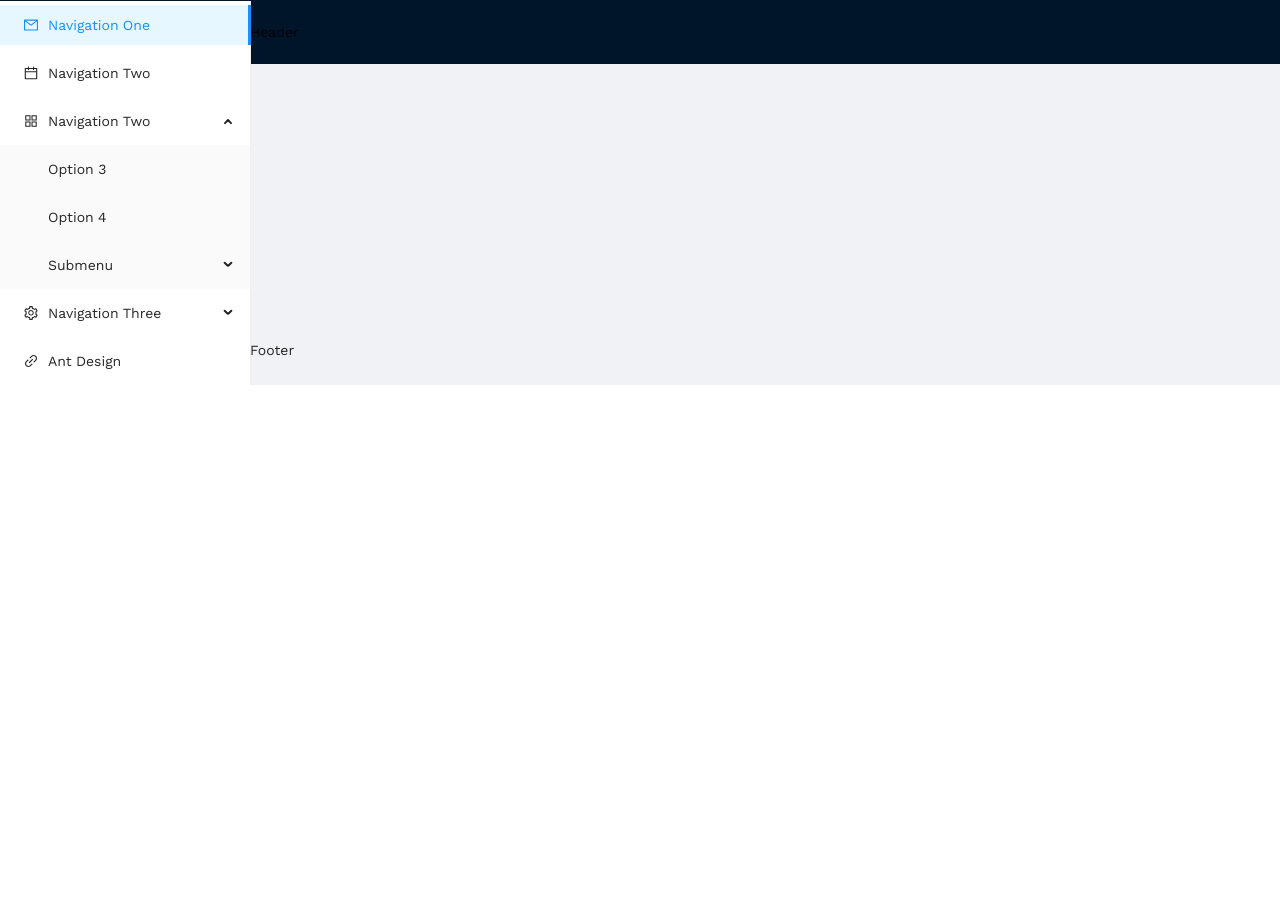
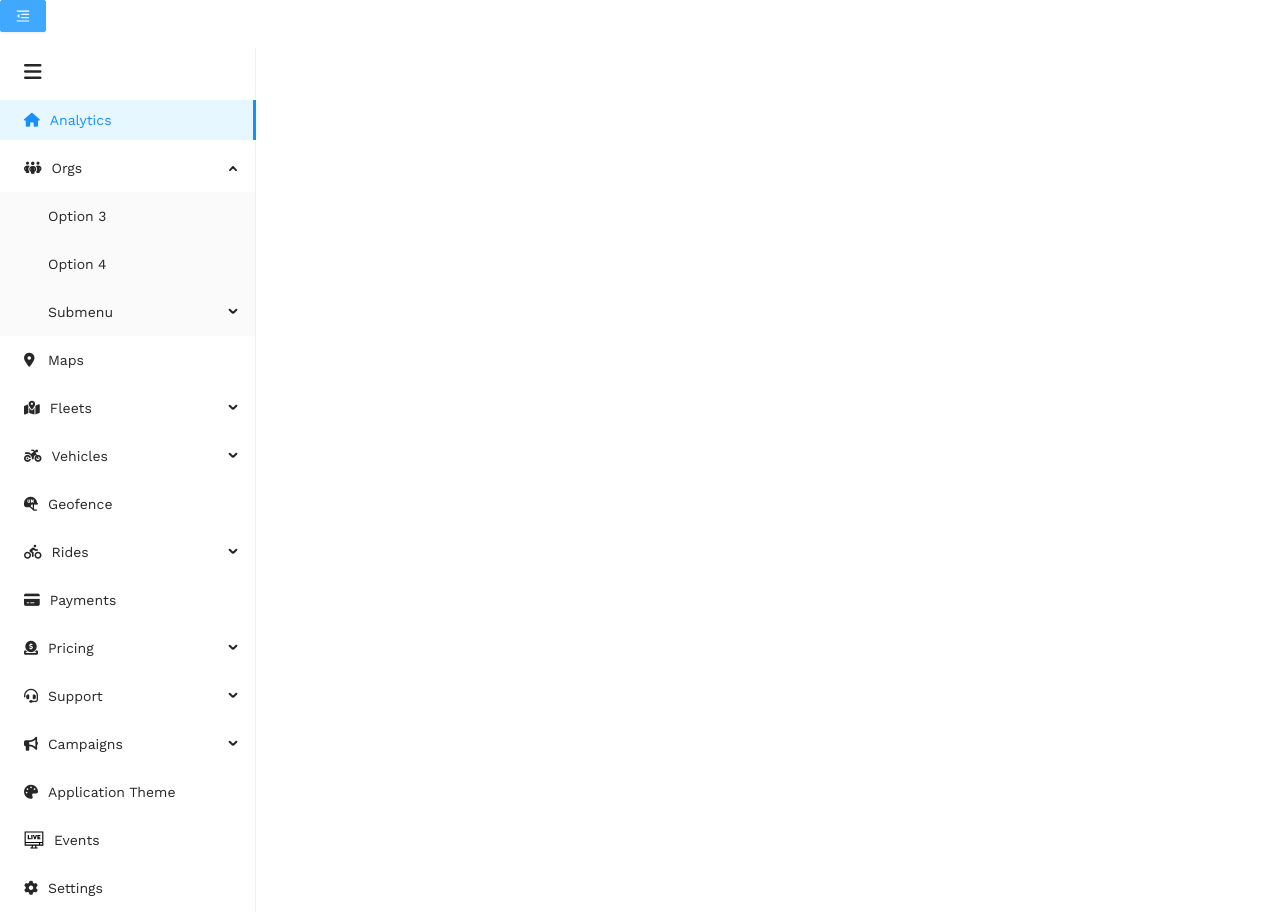
Before and after one commit to huythanh13082000/DATN_FRONTEND, a React (Create React App) app: page / in a window 1280 px wide. Before the commit the page ends 800 px from the top, so only its background shows below. Built offline with nearby package versions, Linux system fonts and the light colour scheme.

Commit message:
update 22/09

```diff
--- a/public/index.html
+++ b/public/index.html
@@ -15,6 +15,13 @@
     <link
       href="https://fonts.googleapis.com/css2?family=Work+Sans&display=swap"
       rel="stylesheet"
+    />
+    <link
+      rel="stylesheet"
+      href="https://cdnjs.cloudflare.com/ajax/libs/font-awesome/6.2.0/css/all.min.css"
+      integrity="sha512-xh6O/CkQoPOWDdYTDqeRdPCVd1SpvCA9XXcUnZS2FmJNp1coAFzvtCN9BmamE+4aHK8yyUHUSCcJHgXloTyT2A=="
+      crossorigin="anonymous"
+      referrerpolicy="no-referrer"
     />
     <!--
       manifest.json provides metadata used when your web app is installed on a
--- a/src/components/menu/index.tsx
+++ b/src/components/menu/index.tsx
@@ -1,34 +1,50 @@
 import {
   AppstoreOutlined,
-  CalendarOutlined,
-  LinkOutlined,
+  ContainerOutlined,
+  DesktopOutlined,
   MailOutlined,
-  SettingOutlined,
+  MenuFoldOutlined,
+  MenuUnfoldOutlined,
+  PieChartOutlined,
 } from '@ant-design/icons'
-import {Divider, Menu, Switch, Row, Col} from 'antd'
-import type {MenuProps, MenuTheme} from 'antd/es/menu'
+import type {MenuProps} from 'antd'
+import {Button, Menu} from 'antd'
 import React, {useState} from 'react'
 
 type MenuItem = Required<MenuProps>['items'][number]
 
 function getItem(
   label: React.ReactNode,
-  key?: React.Key | null,
+  key: React.Key,
   icon?: React.ReactNode,
-  children?: MenuItem[]
+  children?: MenuItem[],
+  type?: 'group'
 ): MenuItem {
   return {
     key,
     icon,
     children,
     label,
+    type,
   } as MenuItem
 }
-
 const items: MenuItem[] = [
-  getItem('Navigation One', '1', <MailOutlined />),
-  getItem('Navigation Two', '2', <CalendarOutlined />),
-  getItem('Navigation Two', 'sub1', <AppstoreOutlined />, [
+  getItem(
+    '',
+    '',
+    <>
+      {/* <div style={{padding: '2rem 0'}}> */}
+      <i style={{fontSize: '20px'}} className='fa-solid fa-bars'></i>
+      {/* <img
+          src='https://campusride-dashboard.joyridecity.bike/logo/testing.svg'
+          alt=''
+          style={{width: '100px', height: '41px'}}
+        /> */}
+      {/* </div> */}
+    </>
+  ),
+  getItem('Analytics', '1', <i className='fa-solid fa-house'></i>),
+  getItem('Orgs', 'sub1', <i className='fa-solid fa-people-group'></i>, [
     getItem('Option 3', '3'),
     getItem('Option 4', '4'),
     getItem('Submenu', 'sub1-2', null, [
@@ -36,52 +52,95 @@ const items: MenuItem[] = [
       getItem('Option 6', '6'),
     ]),
   ]),
-  getItem('Navigation Three', 'sub2', <SettingOutlined />, [
+  getItem('Maps', '2', <i className='fa-solid fa-location-dot'></i>),
+  getItem('Fleets', 'sub2', <i className='fa-solid fa-map-location-dot'></i>, [
     getItem('Option 7', '7'),
     getItem('Option 8', '8'),
     getItem('Option 9', '9'),
     getItem('Option 10', '10'),
   ]),
+  getItem('Vehicles', 'sub3', <i className='fa-solid fa-motorcycle'></i>, [
+    getItem('Option 7', '7'),
+    getItem('Option 8', '8'),
+    getItem('Option 9', '9'),
+    getItem('Option 10', '10'),
+  ]),
+  getItem('Geofence', '3', <i className='fa-solid fa-helmet-un'></i>),
+  getItem('Rides', 'sub4', <i className='fa-solid fa-person-biking'></i>, [
+    getItem('Option 7', '7'),
+    getItem('Option 8', '8'),
+    getItem('Option 9', '9'),
+    getItem('Option 10', '10'),
+  ]),
+  getItem('Payments', '4', <i className='fa-solid fa-credit-card'></i>),
   getItem(
-    <a href='https://ant.design' target='_blank' rel='noopener noreferrer'>
-      Ant Design
-    </a>,
-    'link',
-    <LinkOutlined />
+    'Pricing',
+    'sub5',
+    <i className='fa-solid fa-circle-dollar-to-slot'></i>,
+    [
+      getItem('Option 7', '7'),
+      getItem('Option 8', '8'),
+      getItem('Option 9', '9'),
+      getItem('Option 10', '10'),
+    ]
   ),
+  getItem('Support', 'sub6', <i className='fa-solid fa-headset'></i>, [
+    getItem('Option 7', '7'),
+    getItem('Option 8', '8'),
+    getItem('Option 9', '9'),
+    getItem('Option 10', '10'),
+  ]),
+  getItem('Campaigns', 'sub7', <i className='fa-solid fa-bullhorn'></i>, [
+    getItem('Option 7', '7'),
+    getItem('Option 8', '8'),
+    getItem('Option 9', '9'),
+    getItem('Option 10', '10'),
+  ]),
+  getItem('Application Theme', '5', <i className='fa-solid fa-palette'></i>),
+  getItem(
+    'Events',
+    '6',
+    <svg
+      viewBox='-21 -50 682.66669 682'
+      width='20px'
+      xmlns='http://www.w3.org/2000/svg'
+    >
+      <path d='m640 483.800781v-485.382812h-640v485.382812h247.328125l-14.65625 60.105469h-35.664063v37.5h245.992188v-37.5h-35.671875l-14.652344-60.105469zm-110-37.5v-52.882812h72.5v52.882812zm72.5-410.382812v320h-565v-320zm-565 357.5h455v52.882812h-455zm331.230469 150.480469h-97.460938l14.660157-60.097657h68.140624zm0 0'></path>
+      <path d='m214.394531 233.988281h-67.007812v-112.375h-40.574219v147.75h107.582031zm0 0'></path>
+      <path d='m228.546875 121.613281h40.574219v147.75h-40.574219zm0 0'></path>
+      <path d='m368.796875 269.363281 54.3125-147.75h-42.660156l-28.503907 96.769531-28.929687-96.769531h-42.867187l54.9375 147.75zm0 0'></path>
+      <path d='m539.644531 233.988281h-64.71875v-23.304687h53.6875v-32.882813h-53.6875v-20.808593h62.847657v-35.378907h-103.421876v147.75h105.292969zm0 0'></path>
+    </svg>
+  ),
+  getItem('Settings', '7', <i className='fa-solid fa-gear'></i>),
 ]
 
 const MenuHome: React.FC = () => {
-  const [mode, setMode] = useState<'vertical' | 'inline'>('inline')
-  const [theme, setTheme] = useState<MenuTheme>('light')
+  const [collapsed, setCollapsed] = useState(false)
 
-  // const changeMode = (value: boolean) => {
-  //   setMode(value ? 'vertical' : 'inline')
-  // }
-
-  // const changeTheme = (value: boolean) => {
-  //   setTheme(value ? 'dark' : 'light')
-  // }
+  const toggleCollapsed = () => {
+    setCollapsed(!collapsed)
+  }
 
   return (
-    <>
-      {/* <Switch onChange={changeMode} /> Change Mode
-      <Divider type='vertical' />
-      <Switch onChange={changeTheme} /> Change Style
-      <br />
-      <br /> */}
-      <Row>
-        <Col></Col>
-      </Row>
+    <div style={{width: 256}}>
+      <Button
+        type='primary'
+        onClick={toggleCollapsed}
+        style={{marginBottom: 16}}
+      >
+        {collapsed ? <MenuUnfoldOutlined /> : <MenuFoldOutlined />}
+      </Button>
       <Menu
-        style={{width: 251}}
         defaultSelectedKeys={['1']}
         defaultOpenKeys={['sub1']}
-        mode={mode}
-        theme={theme}
+        mode='inline'
+        theme='light'
+        inlineCollapsed={collapsed}
         items={items}
+        title='logo'
       />
-    </>
+    </div>
   )
 }
 
--- /dev/null
+++ b/src/components/menu/menu.css
@@ -0,0 +1,10 @@
+.logo-menu {
+  font-style: normal;
+  font-weight: 700;
+  font-size: 24px;
+  line-height: 29px;
+  /* identical to box height */
+
+  color: #000000;
+  margin: 0 1rem;
+}
--- a/src/index.tsx
+++ b/src/index.tsx
@@ -1,24 +1,24 @@
-import React from "react";
-import { createRoot } from "react-dom/client";
-import { Provider } from "react-redux";
-import { store } from "./app/store";
-import reportWebVitals from "./reportWebVitals";
-import { BrowserRouter } from "react-router-dom";
-import "./index.css";
-import Router from "./routers";
-import MenuHome from "./components/menu";
-import { Layout } from "antd";
-const { Header, Footer, Sider, Content } = Layout;
+import React from 'react'
+import {createRoot} from 'react-dom/client'
+import {Provider} from 'react-redux'
+import {store} from './app/store'
+import reportWebVitals from './reportWebVitals'
+import {BrowserRouter} from 'react-router-dom'
+import './index.css'
+import Router from './routers'
+import MenuHome from './components/menu'
+import {Layout} from 'antd'
+const {Header, Footer, Sider, Content} = Layout
 
-const container = document.getElementById("root")!;
-const root = createRoot(container);
+const container = document.getElementById('root')!
+const root = createRoot(container)
 
 root.render(
   <Provider store={store}>
-    <Layout>
-      <Sider>
-        <MenuHome />
-      </Sider>
+    {/* <Layout>
+      <Sider> */}
+    <MenuHome />
+    {/* </Sider>
       <Layout>
         <Header>Header</Header>
         <Content>
@@ -28,11 +28,11 @@ root.render(
         </Content>
         <Footer>Footer</Footer>
       </Layout>
-    </Layout>
+    </Layout> */}
   </Provider>
-);
+)
 
 // If you want to start measuring performance in your app, pass a function
 // to log results (for example: reportWebVitals(console.log))
 // or send to an analytics endpoint. Learn more: https://bit.ly/CRA-vitals
-reportWebVitals();
+reportWebVitals()
```
Also changed, not shown: 1 other file (tests, documents, lock files or other folders).
